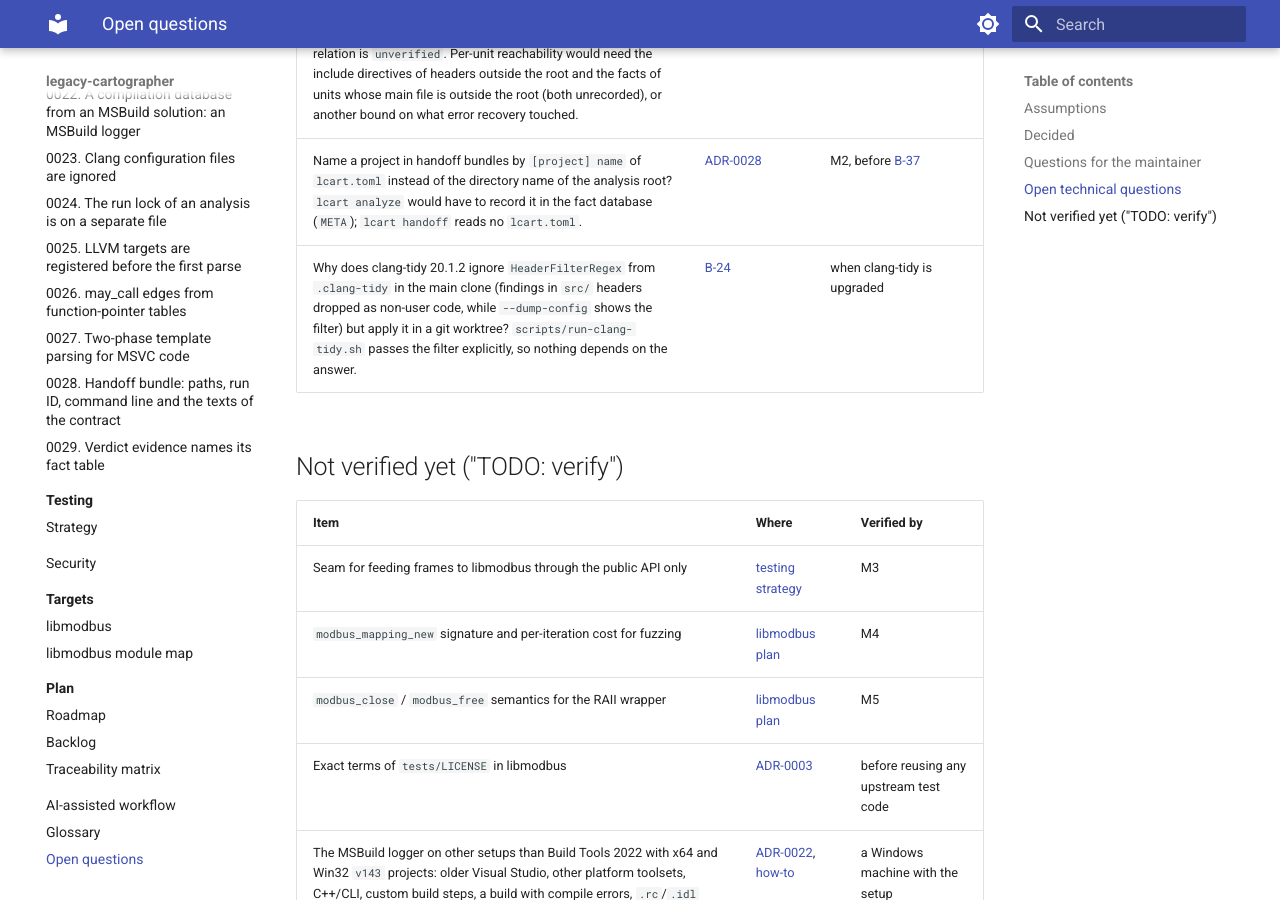
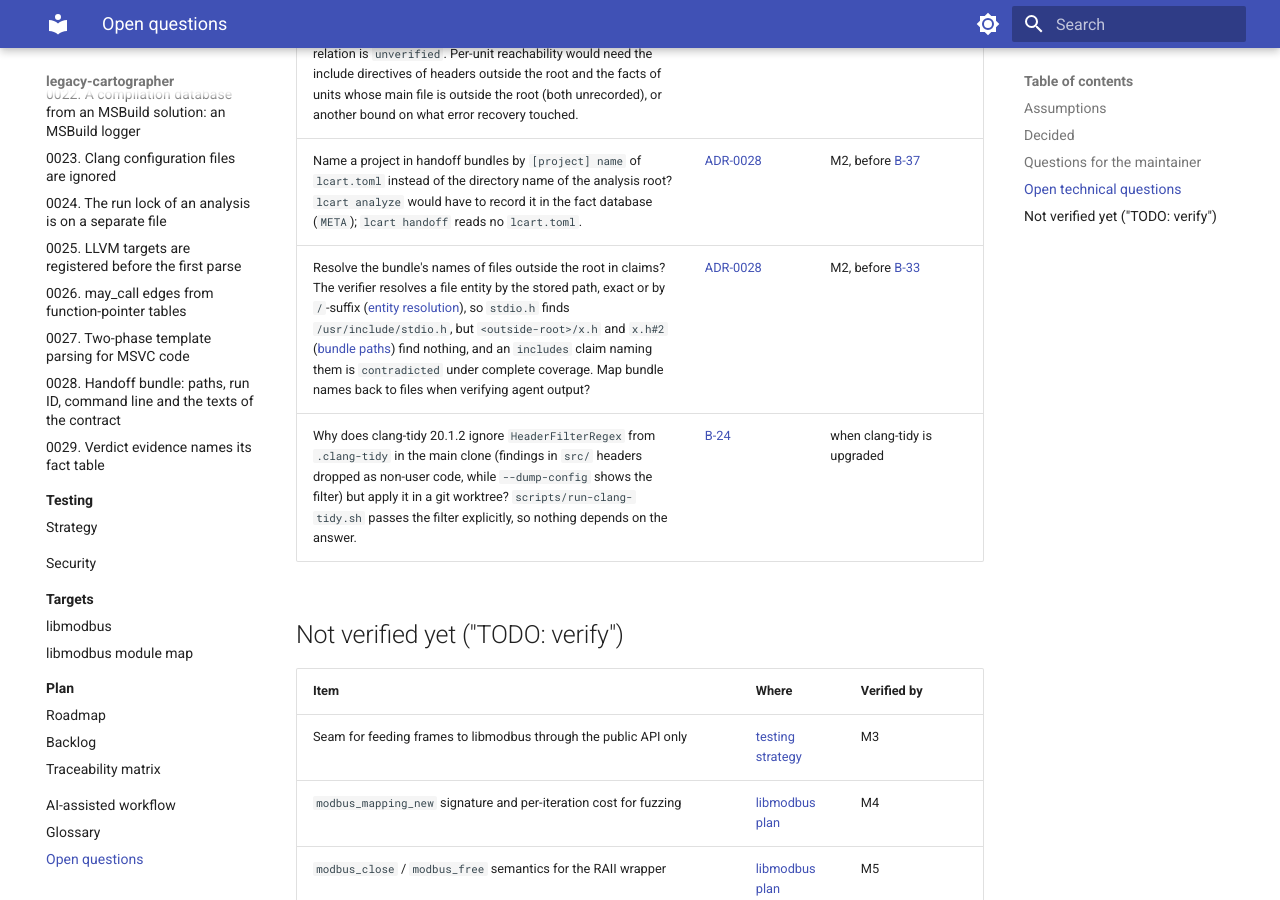
Before and after one commit to Tomek52/legacy-cartographer, an MkDocs documentation site: the page built from docs/open-questions.md, in a window 1280 px wide and 900 px high, scrolled down 4269 px. Built offline with MkDocs 1.6.1 and Material for MkDocs 9.7.7, drawn with Linux system fonts in a browser that asks for light colours.

Commit message:
docs(specs): follow entity resolution v2 from the handoff contract
B-27 bumped the claim schema's entity resolution to v2; the handoff
contract's sentence on how functions are named is still true under it.
The verifier resolves files by stored path, so the bundle's names for
files outside the root may not resolve in claims: recorded as an open
question for B-33.

Backlog: B-30

Co-Authored-By: Claude Opus 5.5 <noreply@anthropic.com>
Claude-Session: https://claude.ai/code/session_01Sn6UD6WxmmXBAgKToBQUdD

```diff
--- a/docs/open-questions.md
+++ b/docs/open-questions.md
@@ -62,6 +62,7 @@ Windows machine before M1 is done was answered by doing it on 2026-10-11
 | "Complete coverage" means every translation unit *of the analysis* was parsed, so code the analysis never saw is reported as nonexistent: under complete coverage a true claim naming it is `contradicted` / `entity_not_found`. This covers a function declared only outside the analysis root (`printf` in `<stdio.h>`, not recorded: [function facts](architecture/data-model.md#arch-data-model-function-facts-v2), "`main` calls `printf`"), and files, functions and modules of translation units removed by `[project] exclude` ([ADR-0014](adr/0014-path-globs-in-the-configuration.md#adr0014-exclude-selects-translation-units-v1)) or missing from `compile_commands.json`. Record callees outside the root by name, answer `unverified` for names a recorded file declares outside the root, count excluded units as not covered, or compare the root's source files with the analysed ones? | [entity resolution](specs/claim-schema.md#claim-entity-resolution-v2), [B-27](plan/backlog.md#b27-claim-verifier-v1) | M2, with the labelled claim set of [B-29](plan/backlog.md#b29-labelled-claim-set-v1), which measures how often it happens |
 | Narrow the any-error rule of the verifier: today one error or fatal diagnostic anywhere in the analysis means no file counts as parsed, so every absent `calls`, `includes` and `defines` relation is `unverified`. Per-unit reachability would need the include directives of headers outside the root and the facts of units whose main file is outside the root (both unrecorded), or another bound on what error recovery touched. | [relation rules](specs/claim-schema.md#claim-relation-rules-v2), [B-27](plan/backlog.md#b27-claim-verifier-v1) | M2, with the measurements of [B-29](plan/backlog.md#b29-labelled-claim-set-v1) |
 | Name a project in handoff bundles by `[project] name` of `lcart.toml` instead of the directory name of the analysis root? `lcart analyze` would have to record it in the fact database (`META`); `lcart handoff` reads no `lcart.toml`. | [ADR-0028](adr/0028-handoff-bundle-paths-run-id-and-contract-texts.md#adr0028-project-name-v1) | M2, before [B-37](plan/backlog.md#b37-real-agent-run-on-libmodbus-v1) |
+| Resolve the bundle's names of files outside the root in claims? The verifier resolves a file entity by the stored path, exact or by `/`-suffix ([entity resolution](specs/claim-schema.md#claim-entity-resolution-v2)), so `stdio.h` finds `/usr/include/stdio.h`, but `<outside-root>/x.h` and `x.h#2` ([bundle paths](specs/handoff-contract.md#claim-handoff-bundle-paths-v1)) find nothing, and an `includes` claim naming them is `contradicted` under complete coverage. Map bundle names back to files when verifying agent output? | [ADR-0028](adr/0028-handoff-bundle-paths-run-id-and-contract-texts.md#adr0028-paths-outside-root-v1) | M2, before [B-33](plan/backlog.md#b33-ingest-agent-output-v1) |
 | Why does clang-tidy 20.1.2 ignore `HeaderFilterRegex` from `.clang-tidy` in the main clone (findings in `src/` headers dropped as non-user code, while `--dump-config` shows the filter) but apply it in a git worktree? `scripts/run-clang-tidy.sh` passes the filter explicitly, so nothing depends on the answer. | [B-24](plan/backlog.md#b24-clang-tidy-checks-headers-v1) | when clang-tidy is upgraded |
 
 ## Not verified yet ("TODO: verify")
```
Also changed, not shown: docs/specs/handoff-contract.md (+1 -1 lines).
